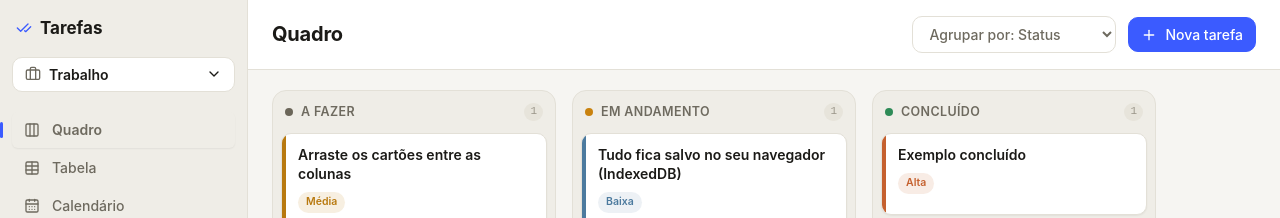
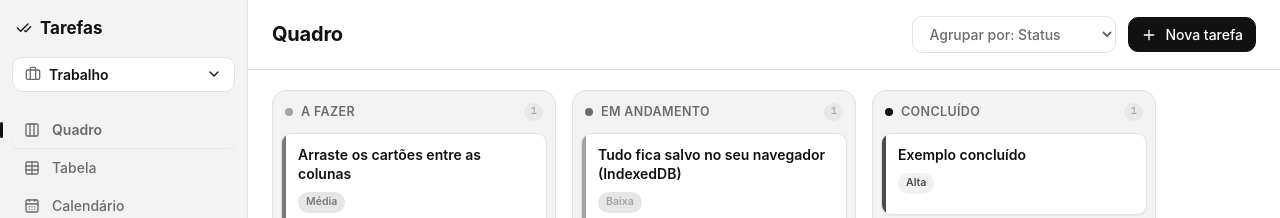
Before and after one commit to GuiVicS/trello-indexedb, a website built with Vite: page index.html in a window 1280 px wide. Shown: the top 218 px of the page. Built offline with nearby package versions, Linux system fonts and the light colour scheme.

Commit message:
Switch to a neutral black/white/gray theme
Replaces the blue accent and colored semantic states (danger, success,
warn, info, priority, status) with a grayscale palette in both light
and dark mode. Priority and status intensity is now conveyed by shade
(darker = more urgent/complete in light mode, lighter = more urgent/
complete in dark mode) instead of hue. Also updates the PWA manifest
and theme-color meta tag to match.

Co-Authored-By: Claude Sonnet 5 <noreply@anthropic.com>

```diff
--- a/index.html
+++ b/index.html
@@ -5,7 +5,7 @@
 <meta name="viewport" content="width=device-width, initial-scale=1.0, viewport-fit=cover">
 <title>Tarefas — gestor de tarefas local</title>
 <meta name="description" content="Gestor de tarefas local (estilo Trello + Notion), 100% offline via IndexedDB.">
-<meta name="theme-color" content="#3B5BFF">
+<meta name="theme-color" content="#111111">
 <link rel="apple-touch-icon" href="/icons/icon-180.png">
 <meta name="apple-mobile-web-app-capable" content="yes">
 <meta name="apple-mobile-web-app-status-bar-style" content="black-translucent">
--- a/src/main.js
+++ b/src/main.js
@@ -27,9 +27,9 @@ import {
   const icons = () => { try { createIcons({ icons: LUCIDE_ICONS }); } catch(e) {} };
 
   const STATUS = [
-    { id: "todo", label: "A Fazer", color: "#6B6659" },
-    { id: "doing", label: "Em Andamento", color: "#C9820E" },
-    { id: "done", label: "Concluído", color: "#2E8B57" },
+    { id: "todo", label: "A Fazer", color: "var(--status-todo)" },
+    { id: "doing", label: "Em Andamento", color: "var(--status-doing)" },
+    { id: "done", label: "Concluído", color: "var(--status-done)" },
   ];
   const PRIORITY = [
     { id: "none", label: "Sem prioridade" },
--- a/src/style.css
+++ b/src/style.css
@@ -2,33 +2,39 @@
    Design tokens
    ========================================================= */
 :root {
-  /* cor */
-  --bg: #F6F5F2;
+  /* cor — neutro preto/branco/cinza, sem matizes */
+  --bg: #FFFFFF;
   --surface: #FFFFFF;
-  --surface-2: #EFEDE7;
-  --surface-3: #E7E4DB;
-  --text: #1B1A17;
-  --text-dim: #6E6A5F;
-  --text-faint: #9B968A;
-  --border: #E3E0D7;
-  --border-strong: #CFCABC;
-  --accent: #3B5BFF;
-  --accent-hover: #2E4AE0;
-  --accent-soft: #3B5BFF14;
+  --surface-2: #F3F3F3;
+  --surface-3: #E8E8E8;
+  --text: #111111;
+  --text-dim: #6B6B6B;
+  --text-faint: #9C9C9C;
+  --border: #E2E2E2;
+  --border-strong: #C7C7C7;
+  --accent: #111111;
+  --accent-hover: #000000;
+  --accent-soft: #1111110F;
   --accent-contrast: #FFFFFF;
-  --danger: #C0392B;
-  --danger-soft: #C0392B1A;
-  --success: #2E8B57;
-  --success-soft: #2E8B571A;
-  --warn: #B8790F;
-  --warn-soft: #B8790F1F;
-  --info: #4C7A9E;
-  --info-soft: #4C7A9E1A;
+  --danger: #111111;
+  --danger-soft: #1111111A;
+  --success: #111111;
+  --success-soft: #1111111A;
+  --warn: #111111;
+  --warn-soft: #1111111A;
+  --info: #111111;
+  --info-soft: #1111111A;
 
-  --priority-baixa: #4C7A9E;
-  --priority-media: #B8790F;
-  --priority-alta: #C5602E;
-  --priority-urgente: #C0392B;
+  /* intensidade de cinza indica intensidade: mais escuro = mais urgente */
+  --priority-baixa: #A3A3A3;
+  --priority-media: #797979;
+  --priority-alta: #4A4A4A;
+  --priority-urgente: #111111;
+
+  /* intensidade de cinza indica progresso: mais escuro = mais concluído */
+  --status-todo: #A3A3A3;
+  --status-doing: #6B6B6B;
+  --status-done: #111111;
 
   /* espaçamento (escala 4px) */
   --sp-1: 4px; --sp-2: 8px; --sp-3: 12px; --sp-4: 16px;
@@ -54,15 +60,18 @@
 
 @media (prefers-color-scheme: dark) {
   :root:not([data-theme="light"]) {
-    --bg: #17181B; --surface: #1F2024; --surface-2: #26272C; --surface-3: #303136;
-    --text: #EDECE9; --text-dim: #9B978E; --text-faint: #716D63;
-    --border: #33343A; --border-strong: #43444C;
-    --accent: #6E86FF; --accent-hover: #8497FF; --accent-soft: #6E86FF22; --accent-contrast: #0E0F12;
-    --danger: #E0685A; --danger-soft: #E0685A22;
-    --success: #4FAE79; --success-soft: #4FAE7922;
-    --warn: #E0A23C; --warn-soft: #E0A23C22;
-    --info: #6FA0C4; --info-soft: #6FA0C422;
-    --priority-baixa: #6FA0C4; --priority-media: #E0A23C; --priority-alta: #E08A5C; --priority-urgente: #E0685A;
+    --bg: #0B0B0C; --surface: #151516; --surface-2: #1C1C1E; --surface-3: #262628;
+    --text: #F2F2F2; --text-dim: #A3A3A3; --text-faint: #707070;
+    --border: #2A2A2C; --border-strong: #3C3C3F;
+    --accent: #FFFFFF; --accent-hover: #E5E5E5; --accent-soft: #FFFFFF14; --accent-contrast: #0B0B0C;
+    --danger: #FFFFFF; --danger-soft: #FFFFFF1A;
+    --success: #FFFFFF; --success-soft: #FFFFFF1A;
+    --warn: #FFFFFF; --warn-soft: #FFFFFF1A;
+    --info: #FFFFFF; --info-soft: #FFFFFF1A;
+    /* intensidade de cinza indica intensidade: mais claro = mais urgente no escuro */
+    --priority-baixa: #5C5C5C; --priority-media: #8A8A8A; --priority-alta: #C2C2C2; --priority-urgente: #FFFFFF;
+    /* mais claro = mais concluído no escuro */
+    --status-todo: #5C5C5C; --status-doing: #9C9C9C; --status-done: #FFFFFF;
     --shadow-sm: 0 1px 2px rgba(0,0,0,0.3);
     --shadow-md: 0 4px 16px rgba(0,0,0,0.4);
     --shadow-lg: 0 16px 40px rgba(0,0,0,0.5);
@@ -70,15 +79,16 @@
   }
 }
 :root[data-theme="dark"] {
-  --bg: #17181B; --surface: #1F2024; --surface-2: #26272C; --surface-3: #303136;
-  --text: #EDECE9; --text-dim: #9B978E; --text-faint: #716D63;
-  --border: #33343A; --border-strong: #43444C;
-  --accent: #6E86FF; --accent-hover: #8497FF; --accent-soft: #6E86FF22; --accent-contrast: #0E0F12;
-  --danger: #E0685A; --danger-soft: #E0685A22;
-  --success: #4FAE79; --success-soft: #4FAE7922;
-  --warn: #E0A23C; --warn-soft: #E0A23C22;
-  --info: #6FA0C4; --info-soft: #6FA0C422;
-  --priority-baixa: #6FA0C4; --priority-media: #E0A23C; --priority-alta: #E08A5C; --priority-urgente: #E0685A;
+  --bg: #0B0B0C; --surface: #151516; --surface-2: #1C1C1E; --surface-3: #262628;
+  --text: #F2F2F2; --text-dim: #A3A3A3; --text-faint: #707070;
+  --border: #2A2A2C; --border-strong: #3C3C3F;
+  --accent: #FFFFFF; --accent-hover: #E5E5E5; --accent-soft: #FFFFFF14; --accent-contrast: #0B0B0C;
+  --danger: #FFFFFF; --danger-soft: #FFFFFF1A;
+  --success: #FFFFFF; --success-soft: #FFFFFF1A;
+  --warn: #FFFFFF; --warn-soft: #FFFFFF1A;
+  --info: #FFFFFF; --info-soft: #FFFFFF1A;
+  --priority-baixa: #5C5C5C; --priority-media: #8A8A8A; --priority-alta: #C2C2C2; --priority-urgente: #FFFFFF;
+  --status-todo: #5C5C5C; --status-doing: #9C9C9C; --status-done: #FFFFFF;
   --shadow-sm: 0 1px 2px rgba(0,0,0,0.3);
   --shadow-md: 0 4px 16px rgba(0,0,0,0.4);
   --shadow-lg: 0 16px 40px rgba(0,0,0,0.5);
@@ -168,7 +178,7 @@ select.group-select { background: var(--surface); border: 1px solid var(--border
 .pill { font-size: 10.5px; font-weight: 600; padding: 2px 8px; border-radius: var(--r-full); display: inline-flex; align-items: center; gap: 4px; line-height: 1.6; }
 .pill-priority-baixa { background: var(--info-soft); color: var(--priority-baixa); }
 .pill-priority-media { background: var(--warn-soft); color: var(--priority-media); }
-.pill-priority-alta { background: #C5602E1F; color: var(--priority-alta); }
+.pill-priority-alta { background: var(--accent-soft); color: var(--priority-alta); }
 .pill-priority-urgente { background: var(--danger-soft); color: var(--priority-urgente); }
 .pill-due { background: var(--surface-2); color: var(--text-dim); }
 .pill-due.overdue { background: var(--danger-soft); color: var(--danger); }
--- a/vite.config.js
+++ b/vite.config.js
@@ -14,8 +14,8 @@ export default defineConfig({
         scope: "/",
         display: "standalone",
         orientation: "any",
-        background_color: "#F5F4F1",
-        theme_color: "#3B5BFF",
+        background_color: "#FFFFFF",
+        theme_color: "#111111",
         icons: [
           { src: "icons/icon.svg", sizes: "any", type: "image/svg+xml", purpose: "any" },
           { src: "icons/icon-192.png", sizes: "192x192", type: "image/png", purpose: "any" },
```
